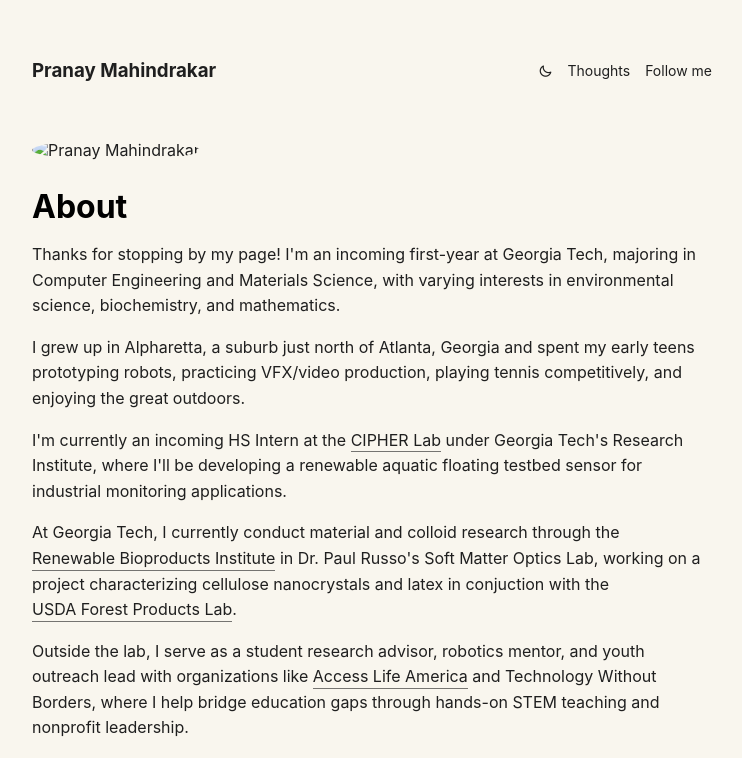
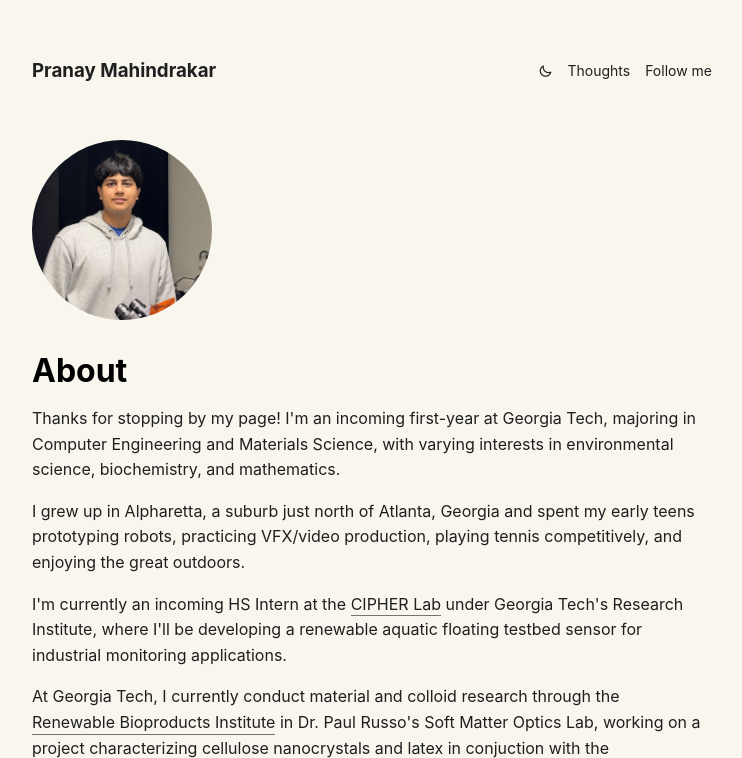
Before and after one commit to pranaymahindrakar/website_PM, a plain HTML site: page index.html in a window 1280 px wide. Shown: the top 758 px of the page, without its empty margins (268-1010 px from the left). Drawn offline with nearby package versions, Linux system fonts and the light colour scheme; files that its build step writes are made by us from their sources.

Commit message:
Update index.html

```diff
--- a/index.html
+++ b/index.html
@@ -4,7 +4,7 @@
   <meta charset="UTF-8">
   <title>Pranay Mahindrakar</title>
   <link rel="stylesheet" href="CSS/style.css">
-  <link rel="shortcut icon" href="images/accimage.png">
+  <link rel="shortcut icon" href="accimage.png">
   <link rel="stylesheet" href="https://unicons.iconscout.com/release/v4.0.8/css/line.css">
 </head>
 <body>
@@ -25,7 +25,7 @@
         <div class="about-container">
           <div class="about-text">
             <div class="about-image">
-              <img src="images/profile1.jpg" alt="Pranay Mahindrakar">
+              <img src="profile1.jpg" alt="Pranay Mahindrakar">
             </div>
             <h1>About</h1>
             <p>Thanks for stopping by my page! I'm an incoming first-year at Georgia Tech, majoring in Computer Engineering and Materials Science, with varying interests in environmental science, biochemistry, and mathematics.</p>
```
